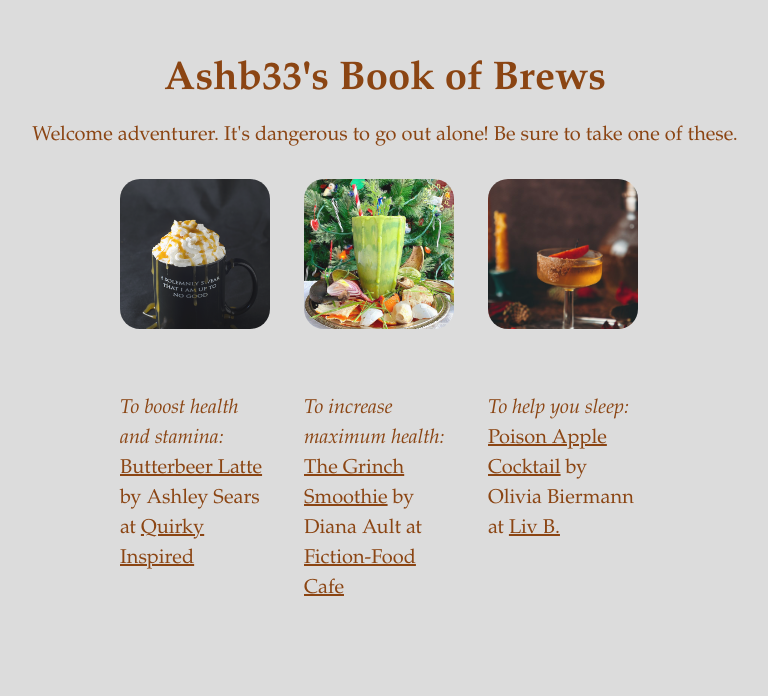
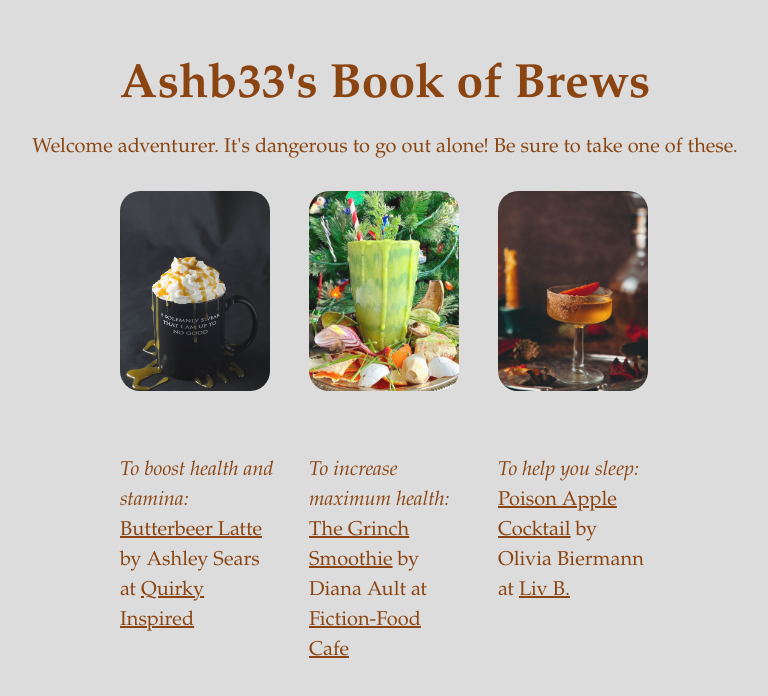
Before and after one commit to Ashb33/odin-recipes, a plain HTML site: page index.html in a window 1280 px wide. Shown: the whole page, without its empty margins (255-1023 px from the left). Drawn offline with Linux system fonts and the light colour scheme.

Commit message:
Edit styles.css

```diff
--- a/styles.css
+++ b/styles.css
@@ -24,11 +24,11 @@ img {
 }
 
 h1 {
-  font-size: 2.5em;
+  font-size: 3em;
 }
 
 h2 {
-  font-size: 1.5em;
+  font-size: 2em;
   margin-bottom: 0;
 }
 
@@ -56,13 +56,13 @@ ol {
 
 .menu img {
   width: 150px;
-  height: 150px;
+  height: 200px;
   object-fit:cover;
 }
 
 .menu li {
   display:inline-block;
   vertical-align: text-top;
-  width: 150px;
+  width: 155px;
   padding: 15px;
 }
```
